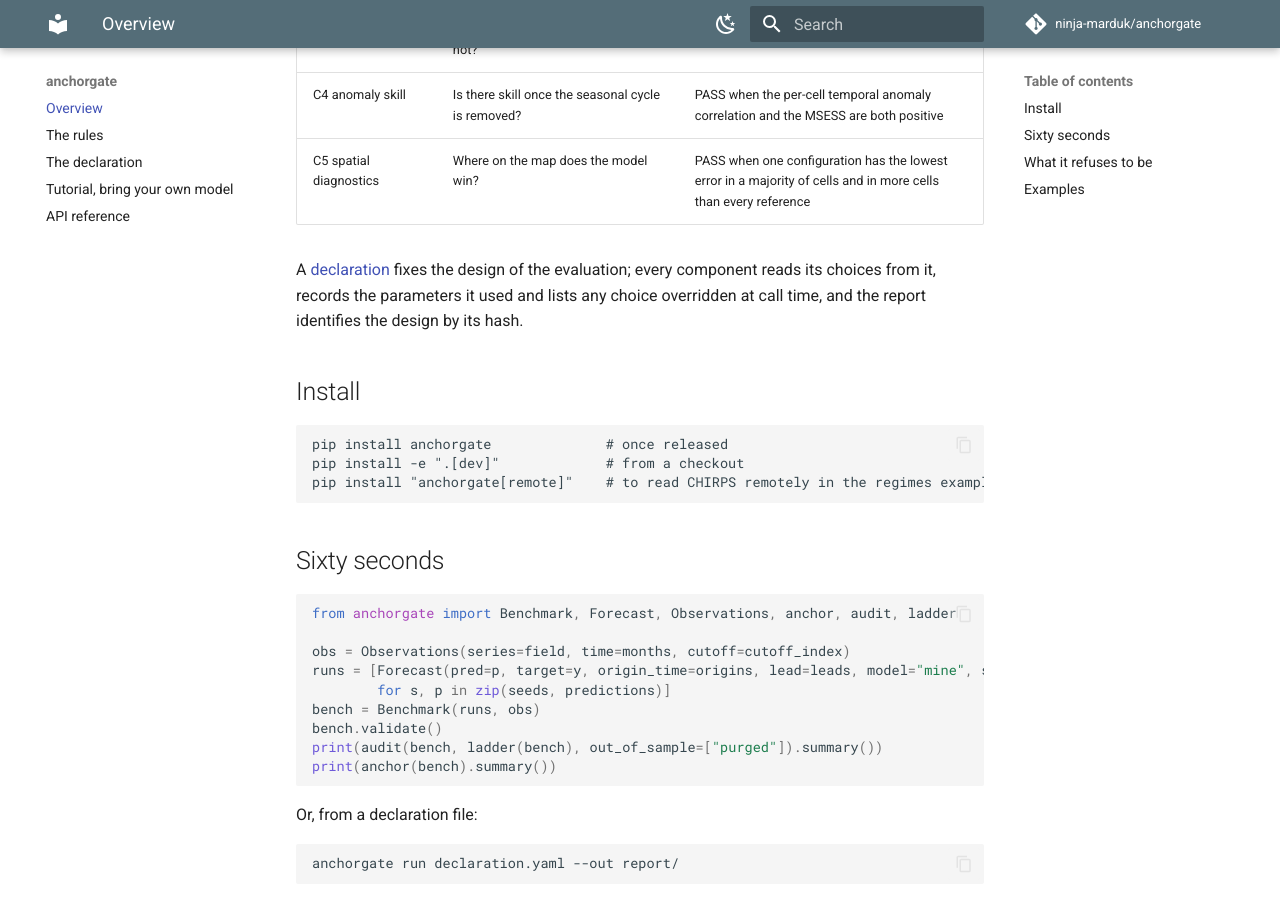
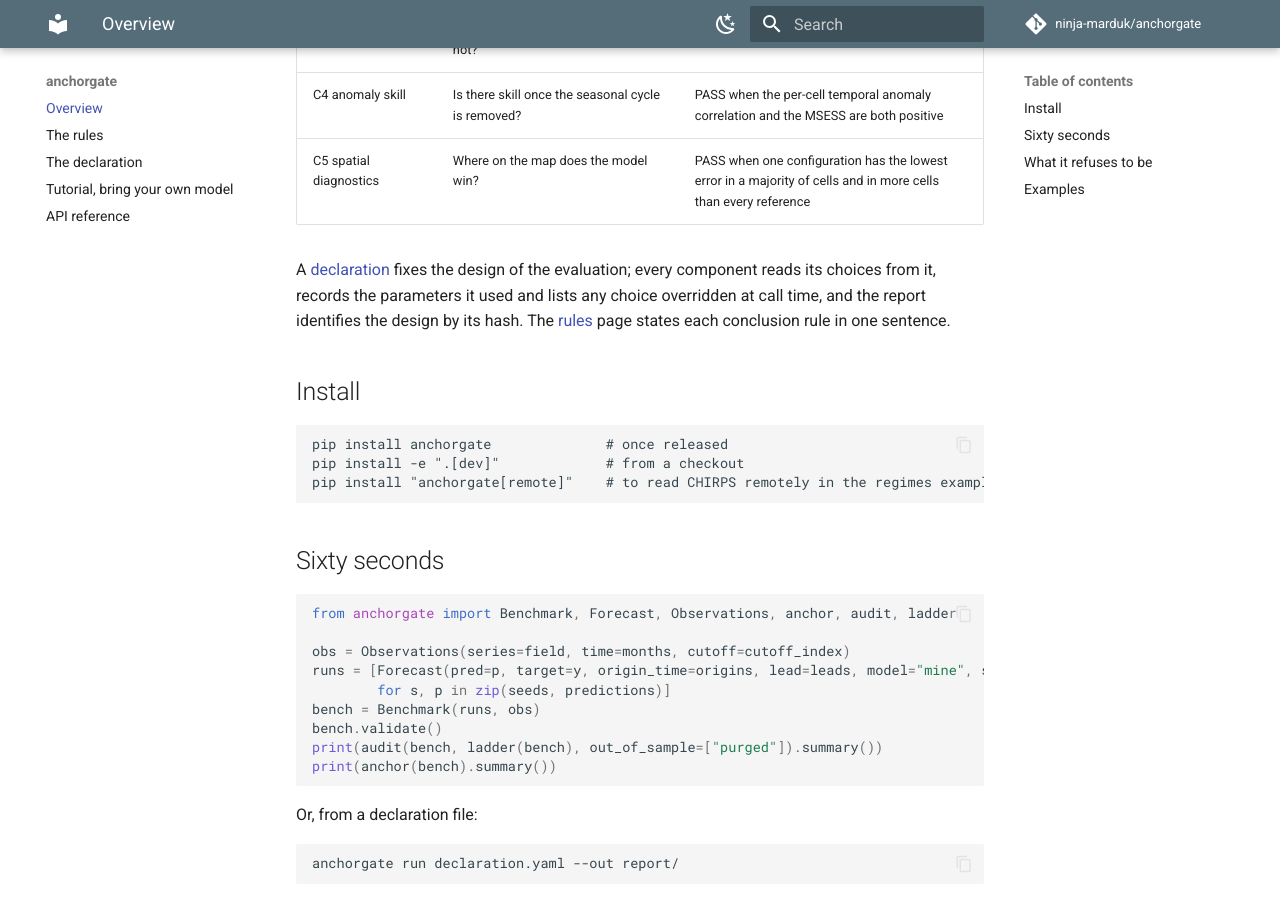
Before and after one commit to ninja-marduk/anchorgate, an MkDocs documentation site: the page built from docs/index.md, in a window 1280 px wide and 900 px high, scrolled down 546 px. Built offline with MkDocs 1.6.1 and Material for MkDocs 9.7.7, drawn with Linux system fonts in a browser that asks for light colours; comment, search, counter and statistics services are not loaded.

Commit message:
docs: keep the pointer to the rules page on the index

```diff
--- a/docs/index.md
+++ b/docs/index.md
@@ -17,7 +17,7 @@ rule that produced it:
 
 A [declaration](declaration.md) fixes the design of the evaluation; every component reads its
 choices from it, records the parameters it used and lists any choice overridden at call time,
-and the report identifies the design by its hash.
+and the report identifies the design by its hash. The [rules](rules.md) page states each conclusion rule in one sentence.
 
 ## Install
 
```
